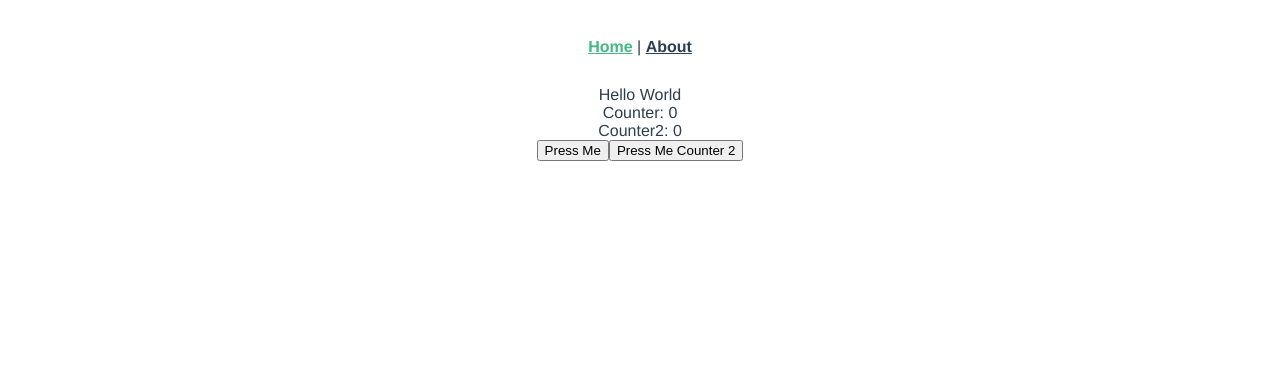
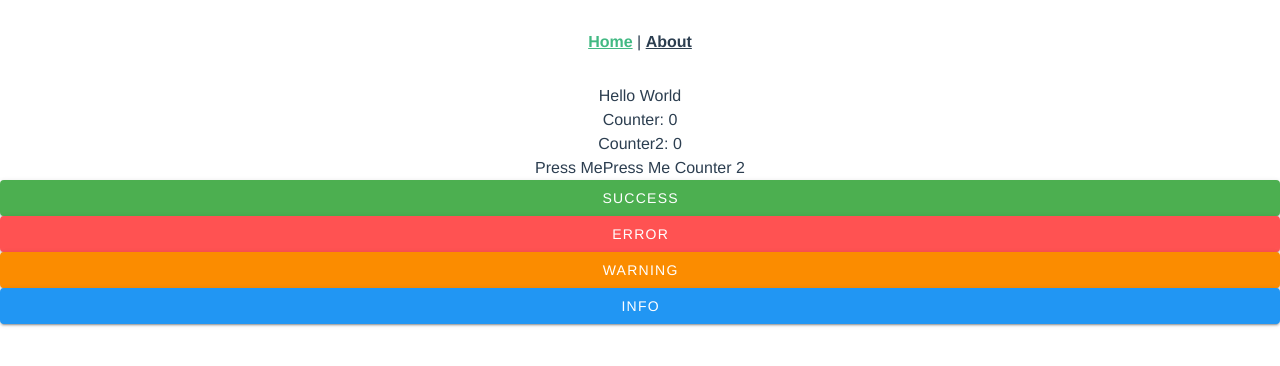
Before and after one commit to homekeeper89/side_vue_toy, a Vue app: page / in a window 1280 px wide. Shown: the top 366 px of the page. Built offline with nearby package versions, Linux system fonts and the light colour scheme.

Commit message:
[add] vuetify 적용, 테스트에까지

```diff
--- a/src/App.vue
+++ b/src/App.vue
@@ -1,11 +1,15 @@
 <template>
-  <div id="app">
+  <v-app id="app">
     <div id="nav">
       <router-link to="/">Home</router-link> |
       <router-link to="/about">About</router-link>
     </div>
     <router-view />
-  </div>
+    <v-btn color="success">Success</v-btn>
+    <v-btn color="error">Error</v-btn>
+    <v-btn color="warning">Warning</v-btn>
+    <v-btn color="info">Info</v-btn>
+  </v-app>
 </template>
 
 <style>
--- a/src/main.js
+++ b/src/main.js
@@ -1,12 +1,14 @@
-import Vue from "vue";
-import App from "./App.vue";
-import router from "./router";
-import store from "./store";
+import Vue from 'vue';
+import App from './App.vue';
+import router from './router';
+import store from './store';
+import vuetify from '@/plugins/vuetify';
 
 Vue.config.productionTip = false;
 
 new Vue({
   router,
   store,
-  render: h => h(App)
-}).$mount("#app");
+  vuetify: vuetify,
+  render: (h) => h(App),
+}).$mount('#app');
--- /dev/null
+++ b/src/plugins/vuetify.js
@@ -0,0 +1,11 @@
+// src/plugins/vuetify.js
+
+import Vue from 'vue';
+import Vuetify from 'vuetify';
+import 'vuetify/dist/vuetify.min.css';
+
+Vue.use(Vuetify);
+
+const opts = {};
+
+export default new Vuetify(opts);
```
Also changed, not shown: package.json (+8 -1 lines), tests/setup.js (added, +4 -0 lines), 2 other files (tests, documents, lock files or other folders).
